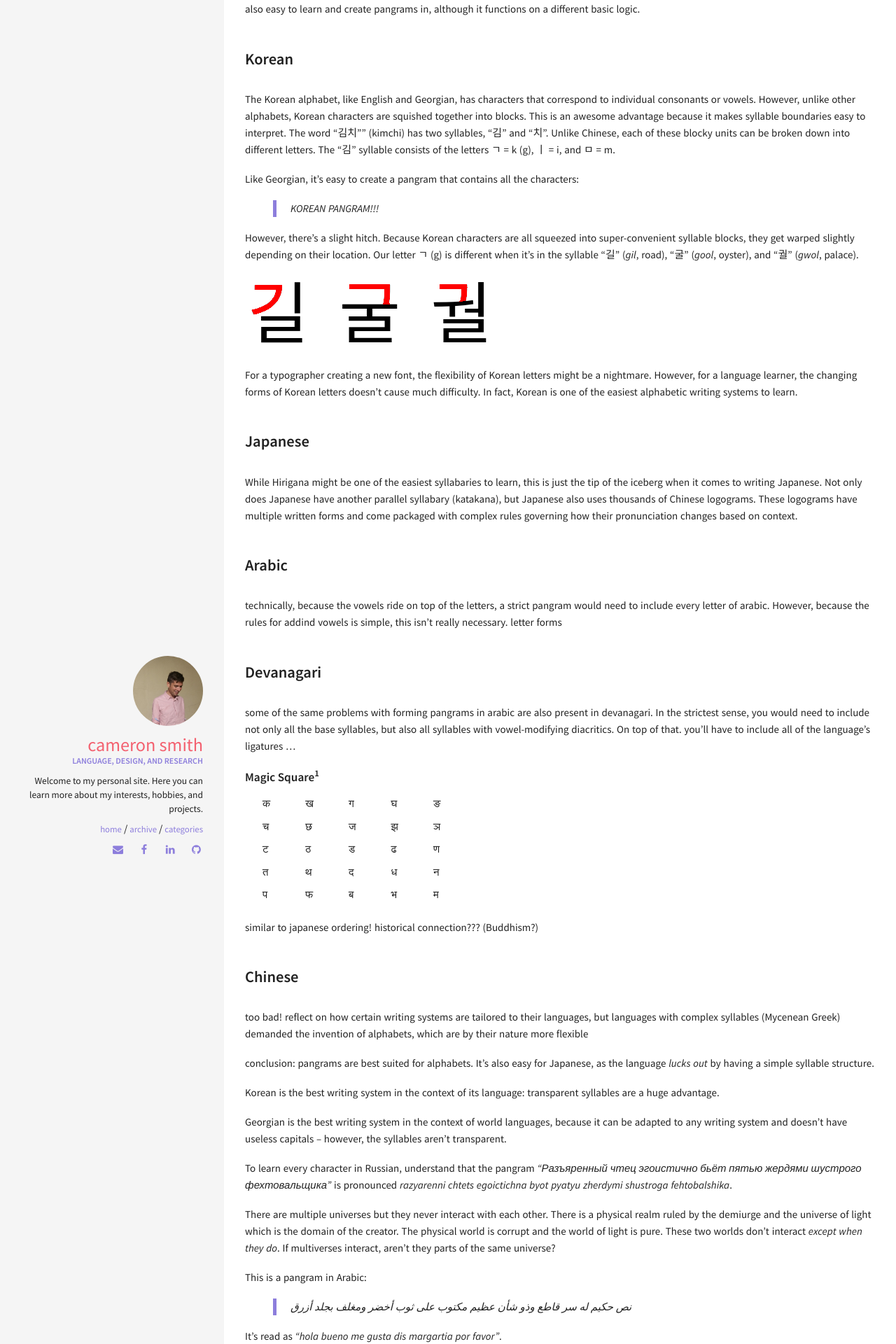
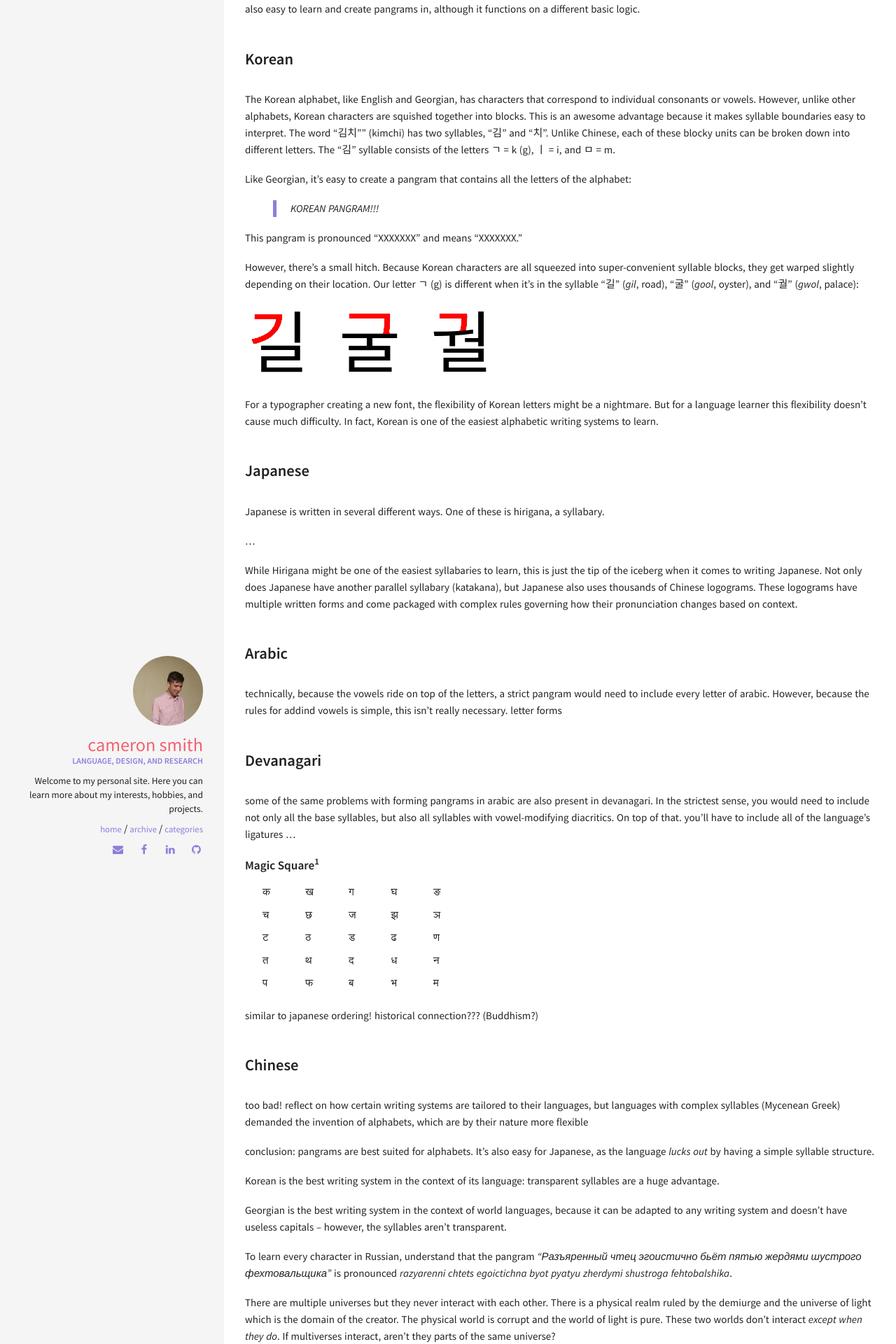
Before and after one commit to camoverride/camoverride.github.io, a Jekyll site: the page built from _posts/2016-11-04-pangrams.md, in a window 1280 px wide. Shown: the part 1204-3124 px from the top of the page at 70% size. Built offline with Jekyll 4.4.1, drawn with Linux system fonts in a browser that asks for light colours.

Commit message:
editing korean part of pangrams

```diff
--- a/_posts/2016-11-04-pangrams.md
+++ b/_posts/2016-11-04-pangrams.md
@@ -35,20 +35,25 @@ This pangram is pronounced "stsrafi kavisferi mela gadaakhta zarmatz dzaghls" an
 
 The Korean alphabet, like English and Georgian, has characters that correspond to individual consonants or vowels. However, unlike other alphabets, Korean characters are squished together into blocks. This is an awesome advantage because it makes syllable boundaries easy to interpret. The word "김치"" (kimchi) has two syllables, "김" and "치". Unlike Chinese, each of these blocky units can be broken down into different letters. The "김" syllable consists of the letters ㄱ = k (g), ㅣ = i, and ㅁ = m.
 
-Like Georgian, it's easy to create a pangram that contains all the characters:
+Like Georgian, it's easy to create a pangram that contains all the letters of the alphabet:
 
 > KOREAN PANGRAM!!!
 
-However, there's a slight hitch. Because Korean characters are all squeezed into super-convenient syllable blocks, they get warped slightly depending on their location. Our letter ㄱ (g) is different when it's in the syllable "길" (*gil*, road), "굴" (*gool*, oyster), and "궐" (*gwol*, palace).
+This pangram is pronounced "XXXXXXX" and means "XXXXXXX."
+
+However, there's a small hitch. Because Korean characters are all squeezed into super-convenient syllable blocks, they get warped slightly depending on their location. Our letter ㄱ (g) is different when it's in the syllable "길" (*gil*, road), "굴" (*gool*, oyster), and "궐" (*gwol*, palace):
 
 ![]({{ site.url }}/img/korean-forms.png)
 
-For a typographer creating a new font, the flexibility of Korean letters might be a nightmare. However, for a language learner, the changing forms of Korean letters doesn't cause much difficulty. In fact, Korean is one of the easiest alphabetic writing systems to learn.
+For a typographer creating a new font, the flexibility of Korean letters might be a nightmare. But for a language learner this flexibility doesn't cause much difficulty. In fact, Korean is one of the easiest alphabetic writing systems to learn.
 
 ### Japanese
 
+Japanese is written in several different ways. One of these is hirigana, a syllabary.
 
 
+
+...
 
 While Hirigana might be one of the easiest syllabaries to learn, this is just the tip of the iceberg when it comes to writing Japanese. Not only does Japanese have another parallel syllabary (katakana), but Japanese also uses thousands of Chinese logograms. These logograms have multiple written forms and come packaged with complex rules governing how their pronunciation changes based on context.
 
```
